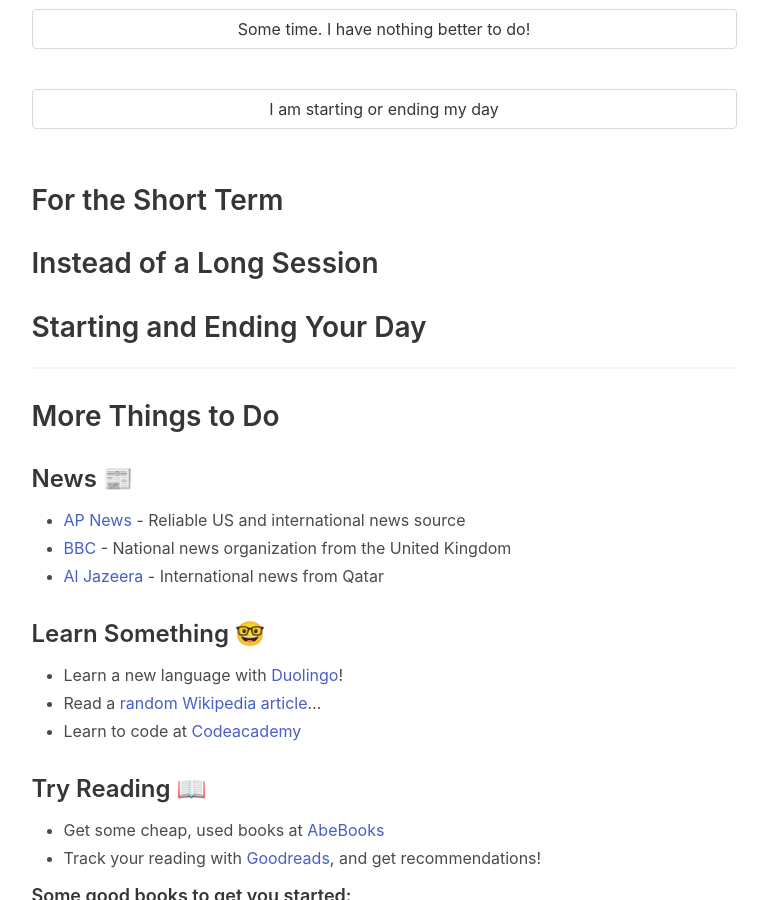
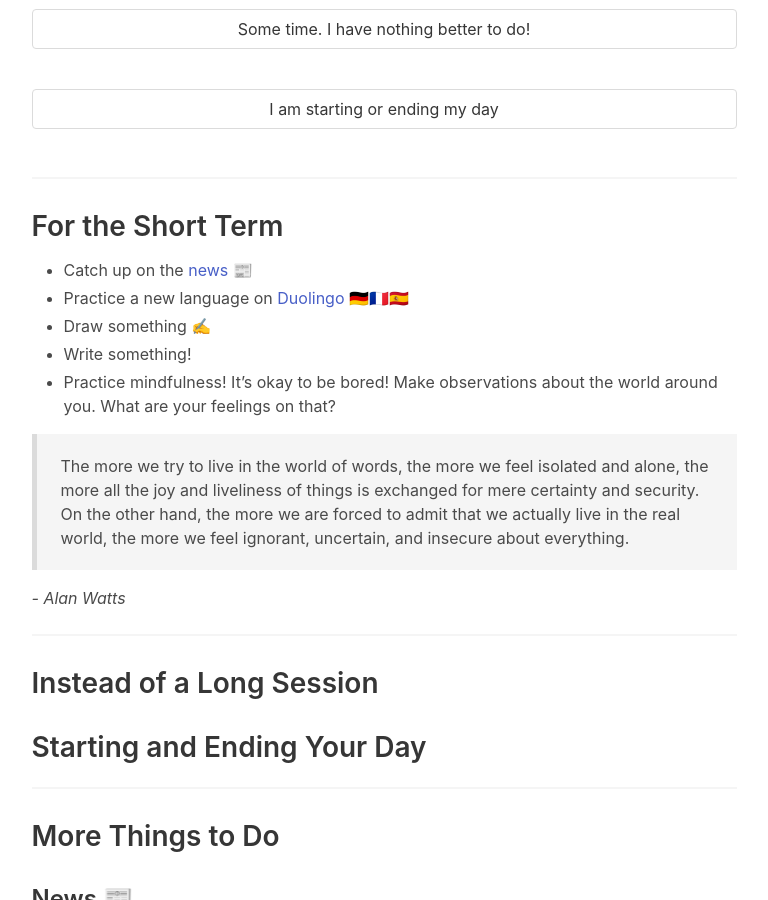
Before and after one commit to itsmaxymoo/quittit-website, a Jekyll site: the page built from index.md, in a window 1280 px wide and 900 px high, scrolled down 343 px. Shown: the whole window, without its empty margins (256-1024 px from the left). Built offline with Jekyll 4.4.1, drawn with Linux system fonts in a browser that asks for light colours.

Commit message:
short term content

```diff
--- a/index.md
+++ b/index.md
@@ -8,7 +8,23 @@ How much time do you have right now?
 {% include button.html url="#instead-of-a-long-session" text="Some time. I have nothing better to do!" %}
 {% include button.html url="#starting-and-ending-your-day" text="I am starting or ending my day" %}
 
+---
+
 ## For the Short Term
+
+* Catch up on the [news](https://apnews.com) 📰
+* Practice a new language on [Duolingo](https://duolingo.com) 🇩🇪🇫🇷🇪🇸
+* Draw something ✍️
+* Write something!
+* Practice mindfulness! It's okay to be bored!
+Make observations about the world around you.
+What are your feelings on that?
+
+> The more we try to live in the world of words, the more we feel isolated and alone, the more all the joy and liveliness of things is exchanged for mere certainty and security. On the other hand, the more we are forced to admit that we actually live in the real world, the more we feel ignorant, uncertain, and insecure about everything.
+
+*- Alan Watts*
+
+---
 
 ## Instead of a Long Session
 
```
